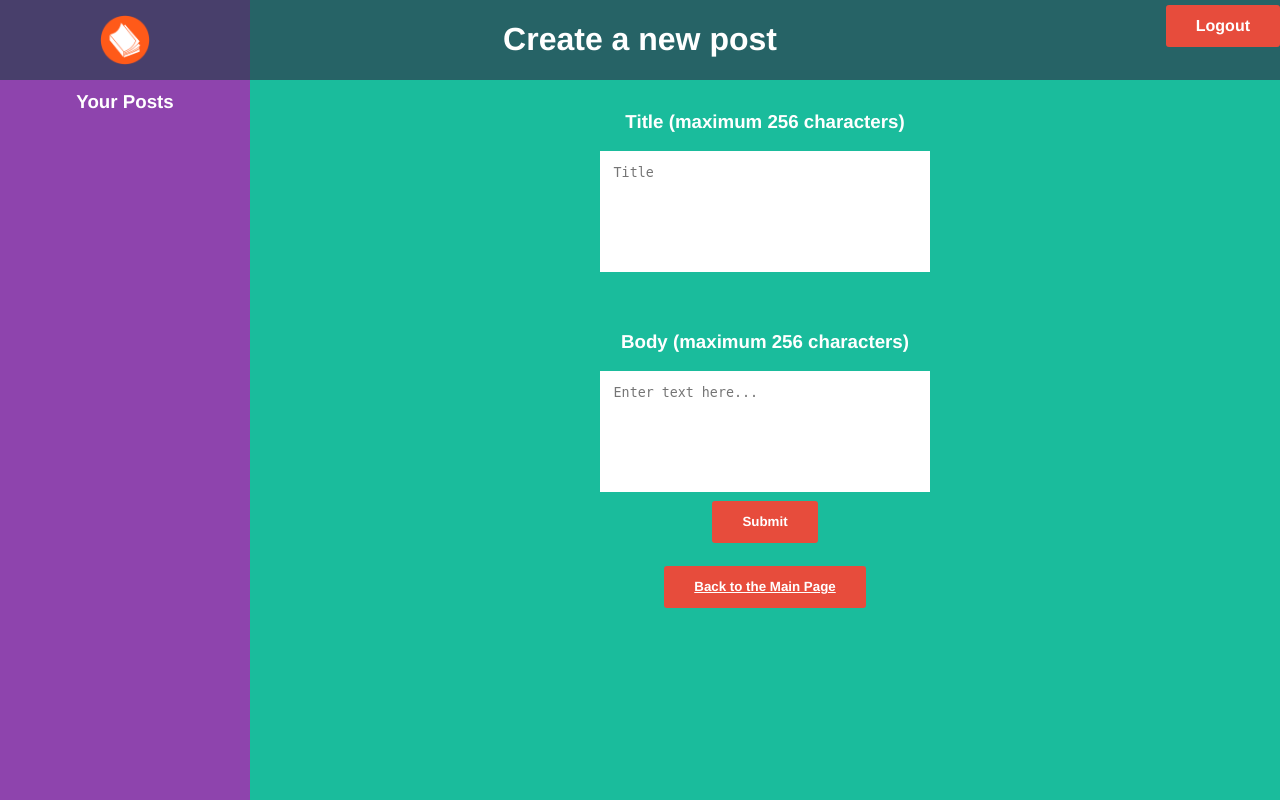
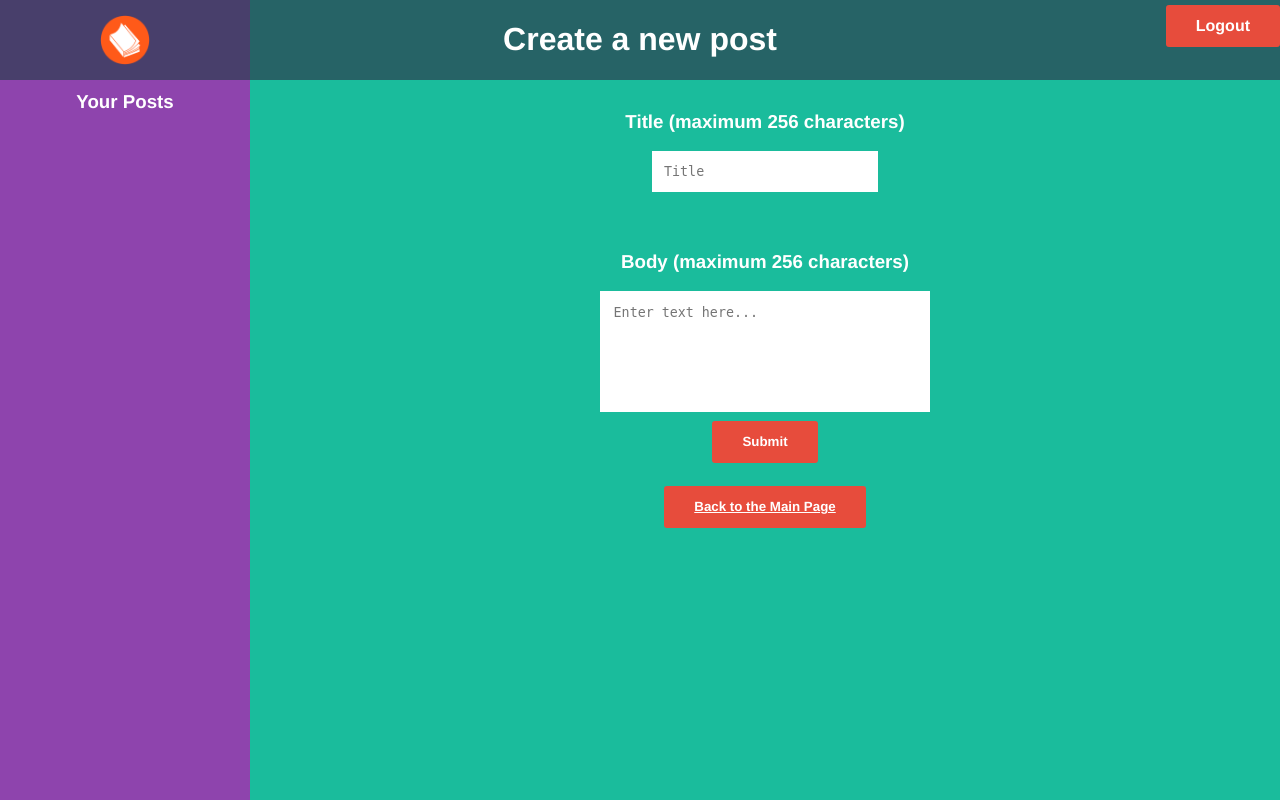
Before and after one commit to y4smeen/Storybored, a Flask app: template templates/newpost.html in a window 1280 px wide. Run offline with Flask 2, Linux system fonts and the light colour scheme; the template is opened without the code that fills it, so the values that code supplies are empty.

Commit message:
fixed up new post page

```diff
--- a/static/style.css
+++ b/static/style.css
@@ -277,3 +277,9 @@ table.loginborder {
 .padded {
     padding: 1%;
 }
+
+.titleinput {
+    padding: 1%;
+    width: 20%;
+    height: 20px;
+}
--- a/templates/newpost.html
+++ b/templates/newpost.html
@@ -25,7 +25,7 @@ Create a New Post
 
 <form method="POST">
   <h3>Title (maximum 256 characters)</h3>
-  <textarea type="text" name="title" placeholder="Title" class="title"></textarea>
+  <textarea type="text" name="title" placeholder="Title" class="titleinput"></textarea>
   <br><br><br>
   <h3>Body (maximum 256 characters)</h3>
   <textarea type="text" name="body" maxlength="256" placeholder="Enter text here..."></textarea>
```
